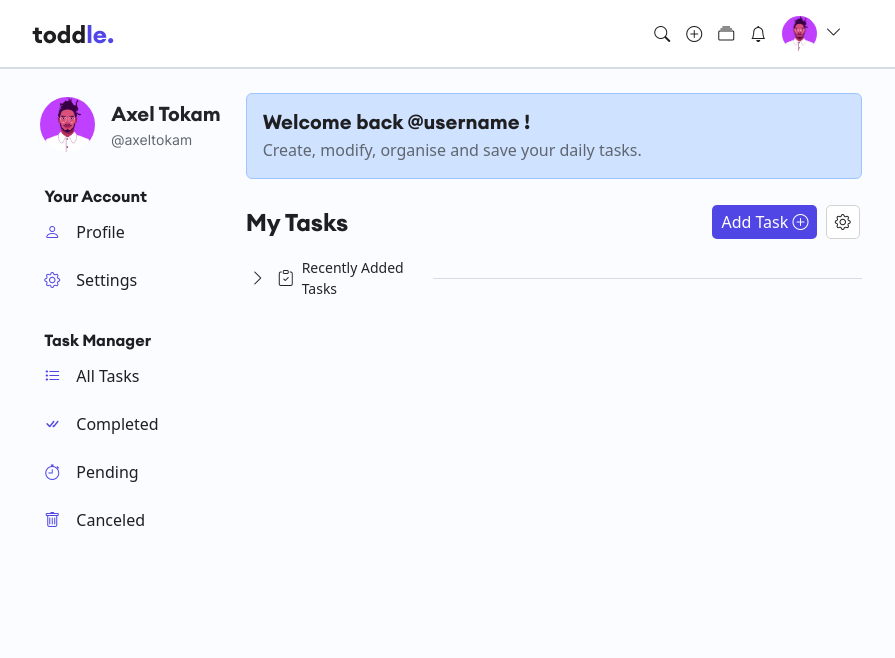
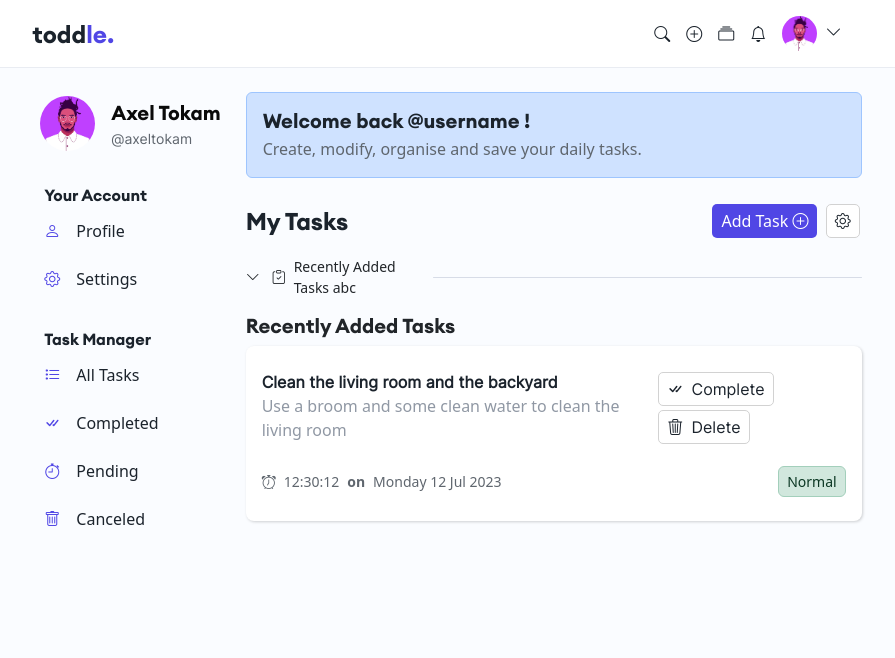
Before and after one commit to axelthereal/django-task-manager, a Django app: page /home in a window 1280 px wide. Shown: the top 658 px of the page, without its empty margins (193-1088 px from the left). Run offline with Django 4.2, Linux system fonts and the light colour scheme; some libraries are stand-ins or nearby versions.

Commit message:
Edited the home view
Edited the tasks feed on home view

```diff
--- a/toddle/static/css/global.css
+++ b/toddle/static/css/global.css
@@ -21,7 +21,7 @@
 
          --txt-light:#fff;
          --txt-darker: #0a0a0a;
-         --txt-dark:#1f1f21;
+         --txt-dark:#1b232c;
          --txt-dark-light: #5f666e;
          --txt-dark-lighter: #9098a4;
 }
@@ -55,6 +55,9 @@ ul, ol {
 .colr-dark{
     color: var(--txt-dark);
 }
+.colr-darker{
+    color: var(--txt-darker);
+}
 .colr-dark-light{
     color: var(--txt-dark-light);
 }
@@ -80,7 +83,7 @@ ul, ol {
 
 
 /* navbar */
-.navbar{ border-bottom:2px solid var(--bg-dark-light);background-color:var(--txt-light) !important;}
+.navbar{ border-bottom:1px solid var(--bg-grey-dark);background-color:var(--txt-light) !important;}
 .navbar .nav-item a{
     color: var(--txt-dark) !important;
 }
@@ -193,6 +196,9 @@ ul, ol {
     width: 70%;
 }
 .ts-feed-group-header .feed-toggler{width:30%;}
-.ts-feed-group-header .feed-toggler:not(.collapsed){
+.ts-feed-group-header .feed-toggler.collapsed[aria-expanded="false"] {
     color: var(--active) !important;
 }
+.task-item{
+    box-shadow: 1px 1px 3px rgba(0, 0, 0, 0.18);
+}
--- a/toddle/templates/pages/home.html
+++ b/toddle/templates/pages/home.html
@@ -9,7 +9,7 @@
 {# view-Content #}
 {% block viewContent %}
 {% load static %}
-<main class="container col-lg-8 mt-4">
+<main class="container col-lg-8 mt-4 mb-5 pb-5">
     <div class="main-content row">
 {# sidebar #}
 <div class="sidebar col-lg-3">
@@ -61,9 +61,7 @@
 {# /*sidebar #}
 {# main-bd #}
   <div class="main-bd col-lg-9">
-
-
-    <div class="bd-greetings m-0 border-0">
+  <div class="bd-greetings m-0 border-0">
         <div class="alert alert-light bg-primary-subtle text-primary-emphasis border border-primary-subtle alert-dismissible fade show d-flex flex-column gap-1 pb-0" role="alert">
           <h5 class="colr-dark txt-title alert-heading py-0 my-0">Welcome back @username !</h5>
           <p class="fs-6 small colr-dark-light">Create, modify, organise and save your daily tasks.</p>
@@ -79,23 +77,40 @@
     </div>
 
     {# tasks-content #}
-    <div class="task-feed mt-2">
+    <div class="task-feed mt-2" id="taskFeedApp">
 
         {# Tasks-group #}
-        <div class="ts-feed-group" id="tasksGroupOne">
+        <div class="ts-feed-group" :id="tasksGroupOne">
            <div class="ts-feed-group-header d-flex justify-content-between align-items-center gap-1 px-0 mx-0">
-             <span class="feed-toggler collapsed d-flex align-items-center gap-2" type="button" data-bs-toggle="collapse" data-bs-target="#recentlyAdded" aria-expanded="false" aria-controls="recentlyAdded">
-               <span class="bi bi-chevron-right mx-1"></span>
-               <span class="bi bi-clipboard-check"></span>
-               <span class="small fw-medium">Recently Added Tasks</span>
+             <span class="feed-toggler small collapsed d-flex align-items-center gap-2" type="button" data-bs-toggle="collapse" data-bs-target="#recentlyAdded" aria-expanded="true" aria-controls="recentlyAdded">
+
+               <span v-if="tasksGroupOne.active" class="bi-chevron-right me-1"></span>
+               <span class="bi-chevron-down me-1" v-else></span>
+
+               <span class="bi-clipboard-check"></span>
+               <span class="fw-medium" @click="talk($event)">Recently Added Tasks <span class="sss">abc</span></span>
              </span>
              <span class="line-hr d-block rounded"></span>
            </div>
-           <div id="recentlyAdded" class="list-group ts-feed-group-body collapse" data-bs-parent="#tasksGroupOne">
+           <div id="recentlyAdded" class="list-group ts-feed-group-body collapse show" data-bs-parent="#tasksGroupOne">
+            <h5 class="fs-5 txt-title fw-medium mt-3">Recently Added Tasks </h5>
 
-            <div class="task-item py-3">
-                 <i>One two three </i>
-             </div>
+            <div class="task-item  py-4 px-3 rounded-3 bg-white">
+              <div class="task-item-body d-flex justify-content-between align-items-stretch">
+                 <div class="task-item-info">
+                  <span class="txt-text colr-dark item-title fw-semibold mt-3 mb-5">Clean the living room and the backyard</span>
+                  <p class="colr-dark-lighter">Use a broom and some clean water to clean the living room</p>
+                 </div>
+                 <div class="btn-bx">
+                  <a href="" class="btn btn-default btn-sm btn-custom btn-custom-dark fs-6 px-2 align-items-md-center justify-content-between"><i class="bi-check-all"></i> <span class="txt-text colr-dark ps-1">Complete</span> </a>
+                  <a href="" class="btn btn-default btn-sm btn-custom btn-custom-dark fs-6 px-2 align-items-md-center justify-content-between"><i class="bi-trash3"></i>  <span class="txt-text colr-dark ps-1">Delete</span></a>
+                 </div>
+              </div>
+              <div class="task-item-footer fw-medium d-flex justify-content-between mt-2 align-items-center">
+                <span class="task-time small colr-dark-light d-flex gap-2"><span class="bi-alarm"></span> <span>12:30:12</span> <b>on</b> <span>Monday 12 Jul 2023</span></span>
+                <span class="task-item-badge small rounded-2 px-2 py-1 text-success-emphasis bg-success-subtle border border-success-subtle">Normal</span>
+              </div>
+            </div>
 
            </div>
         </div>
@@ -110,6 +125,25 @@
     </div>
 </main>
 
+<script>
+  const { createApp } = Vue;
 
+  const taskFeedApp = createApp({
+        delimiters: ["${", "}"],
+        data(){
+           return {
+            tasksGroupOne: {
+                tasksList: ["app"],
+                active: false,
+            }
+           }
+        },
+        methods: {
+          talk(e){
+            console.log(e.target.className);
+          }
+        },
+  }).mount("#taskFeedApp");
+</script>
 {% endblock %}
 {# /*view-content #}
```
